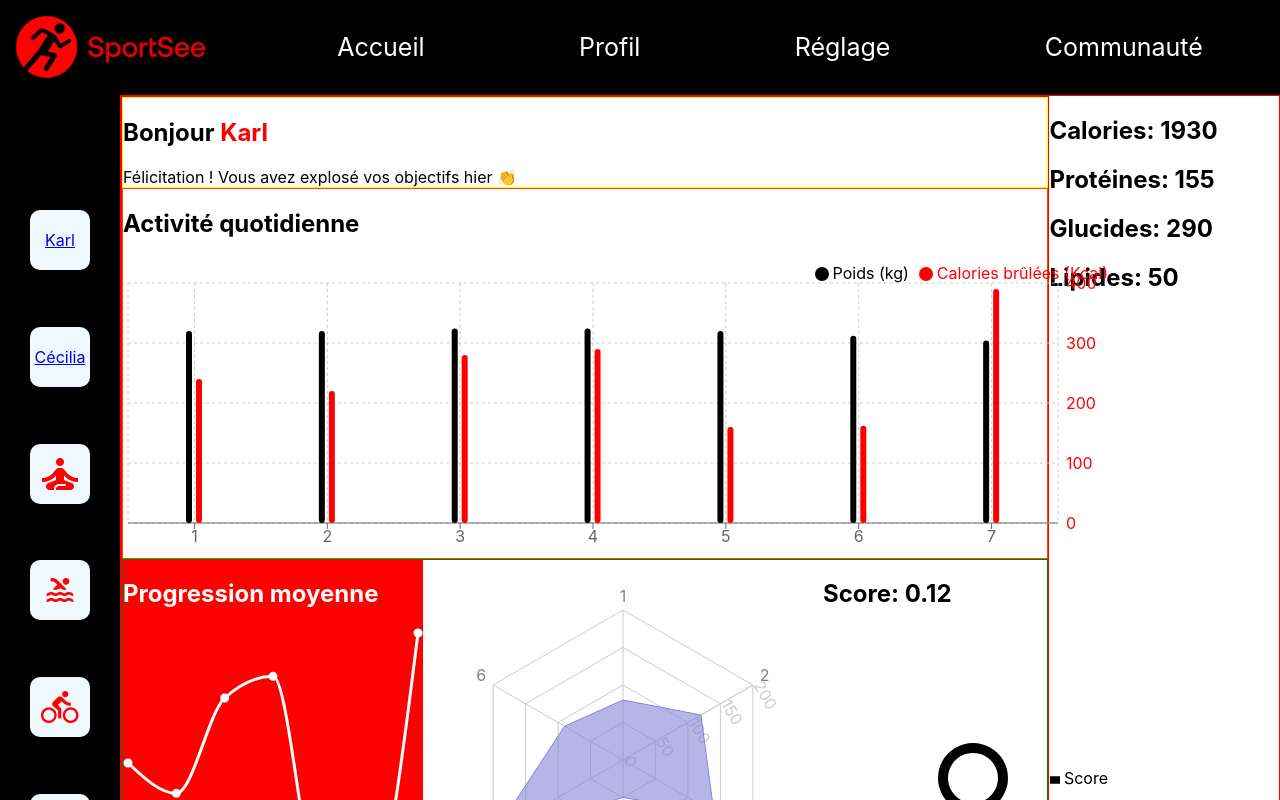
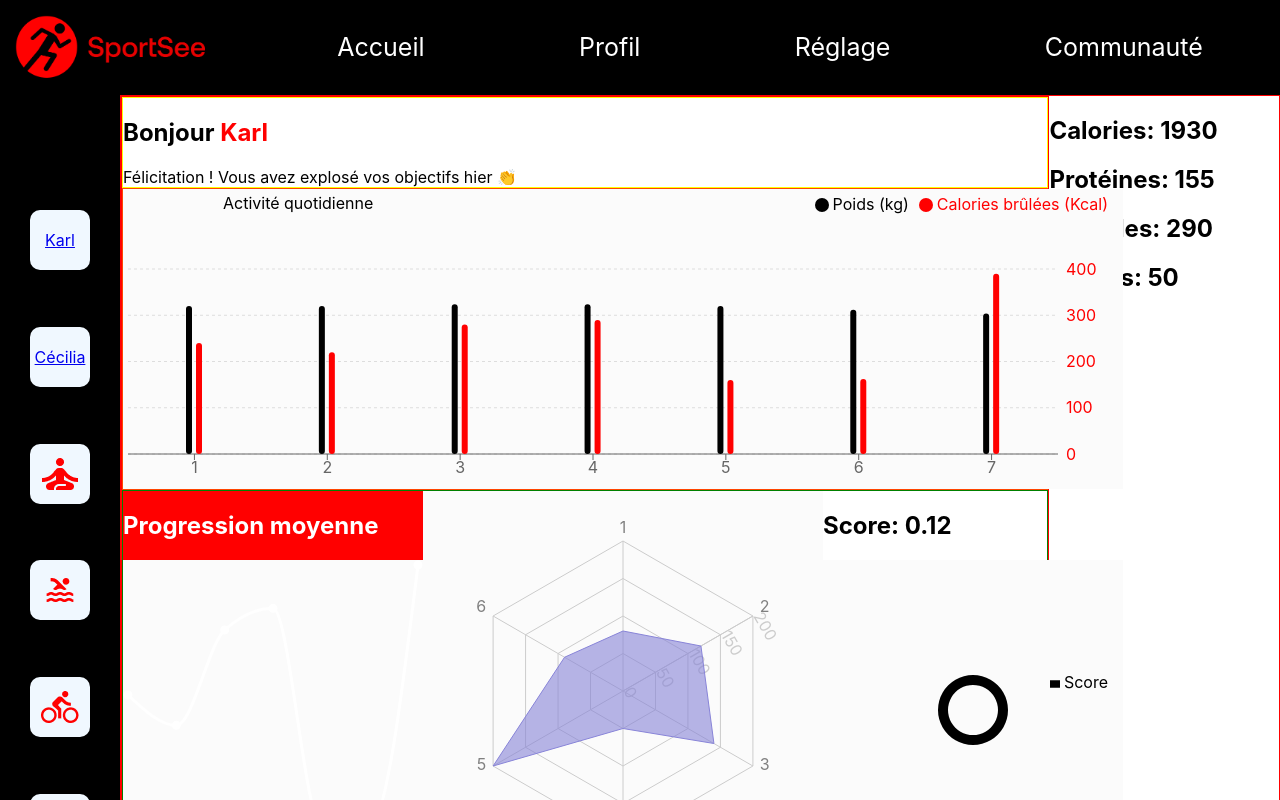
Before and after one commit to abaddon101/Project-12-SportSee, a React (Create React App) app: page /dashboard/12 in a window 1280 px wide. Shown: the top 800 px of the page. Built offline with nearby package versions, Linux system fonts and the light colour scheme.

Commit message:
mep component activities terminé

```diff
--- a/src/components/dashboard/dashboardComponents/activities-container/Activities.tsx
+++ b/src/components/dashboard/dashboardComponents/activities-container/Activities.tsx
@@ -4,11 +4,10 @@ import {
   BarChart,
   XAxis,
   YAxis,
-  CartesianGrid,
   Tooltip,
   Bar,
   Legend,
-  CartesianAxis,
+  CartesianGrid,
 } from "recharts";
 import UserActivities from "../../../../Classes/UserActivities";
 
@@ -44,10 +43,14 @@ function CustomTooltip({ active, payload }: any) {
 
 function Activities({ userActivities }: { userActivities: UserActivities }) {
   return (
-    <article className="activities-container" >
-      <h2>Activité quotidienne</h2>
+    <article className="activities-container">
       <BarChart width={1000} height={300} data={userActivities.sessions}>
-        <CartesianGrid strokeDasharray="3 3" />
+        <CartesianGrid
+          stroke="#dddddd"
+          strokeDasharray="3 3"
+          horizontal={true}
+          vertical={false}
+        />
         <XAxis dataKey="day" tickFormatter={formatDay} />
         <YAxis yAxisId="left" orientation="left" hide />
         <YAxis
@@ -56,7 +59,7 @@ function Activities({ userActivities }: { userActivities: UserActivities }) {
           axisLine={false}
           tickLine={false}
           stroke="#ff0000"
-          tickFormatter={formatCalories} // Utiliser formatCalories pour formater les valeurs des calories brûlées
+          tickFormatter={formatCalories}
         />
         <Tooltip content={<CustomTooltip />} />
         <Bar
@@ -73,10 +76,14 @@ function Activities({ userActivities }: { userActivities: UserActivities }) {
           radius={5}
           barSize={6}
         />
+        <text x={100} y={20} textAnchor="start">
+          Activité quotidienne
+        </text>
         <Legend
           verticalAlign="top"
           align="right"
           iconType="circle"
+          className="chart-legend"
           formatter={(label: string) => {
             if (label === "kilogram") {
               return "Poids (kg)";
--- a/src/components/dashboard/dashboardComponents/activities-container/style.scss
+++ b/src/components/dashboard/dashboardComponents/activities-container/style.scss
@@ -10,3 +10,10 @@
   display: flex;
   align-items: center;
 }
+.recharts-wrapper {
+  background-color: rgba(251, 251, 251, 1);
+}
+
+.recharts-legend-wrapper {
+  padding-bottom: 55px;
+}
```
